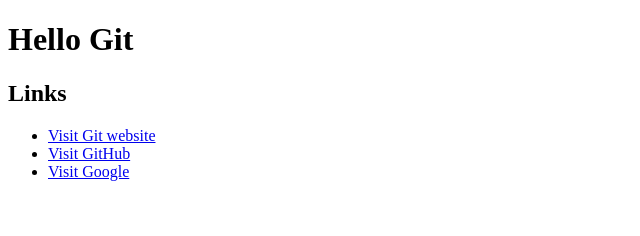
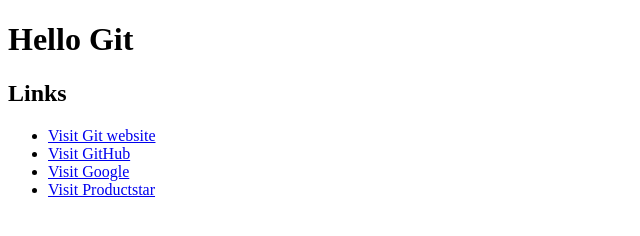
Before and after one commit to kanoldman/HelloGit, a plain HTML site: page index.html in a window 1280 px wide. Shown: the whole page, without its empty margins (0-640 px from the left). Drawn offline with Linux system fonts and the light colour scheme.

Commit message:
Add Productstar link

```diff
--- a/index.html
+++ b/index.html
@@ -24,6 +24,9 @@
 			<li>
 				<a href="https://google.com">Visit Google</a>
 			</li>
+			<li>
+				<a href="https://productstar.ru">Visit Productstar</a>
+			</li>
 		</ul>
 	</main>
 </body>
```
